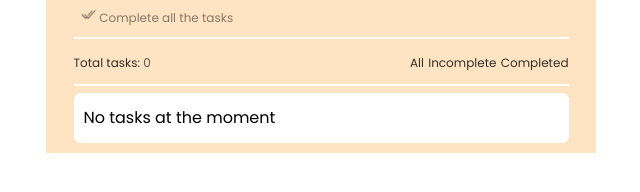
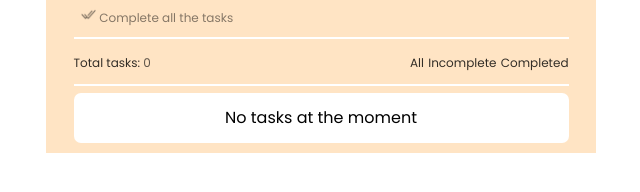
Before and after one commit to greyhat27/Todo, a plain HTML site: page index.html in a window 1280 px wide. Shown: the part 162-354 px from the top of the page, without its empty margins (319-959 px from the left). Drawn offline with Linux system fonts and the light colour scheme.

Commit message:
changes made

```diff
--- a/style.css
+++ b/style.css
@@ -193,6 +193,9 @@ span{
     text-align: center;
     background-color: lightpink;
 }
+#no-task{
+    margin: auto;
+}
 .btn:hover{
     cursor: pointer;
     background-color: limegreen;
```
